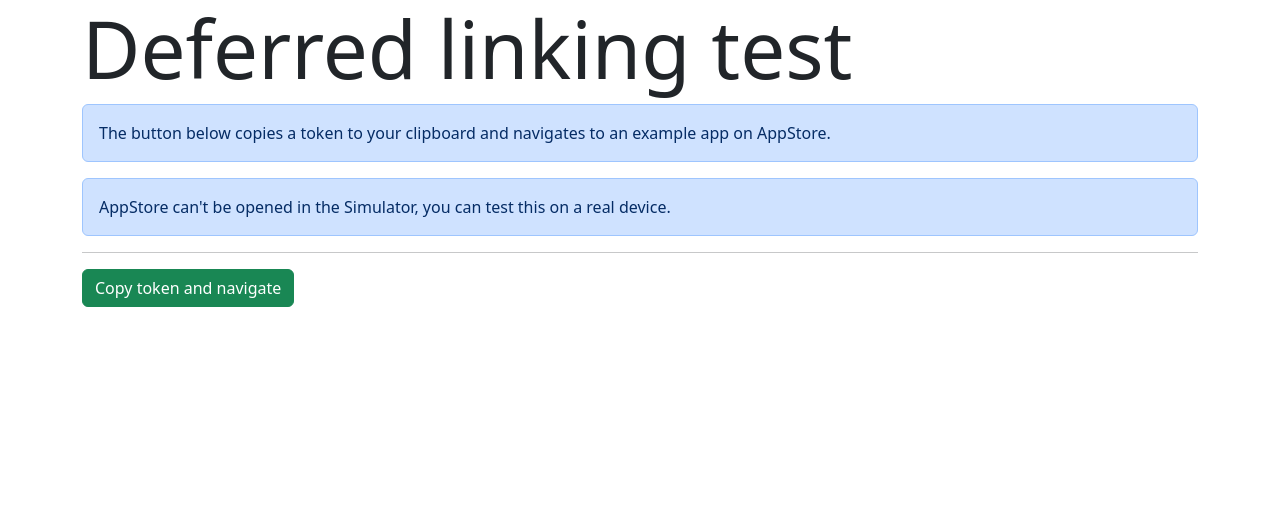
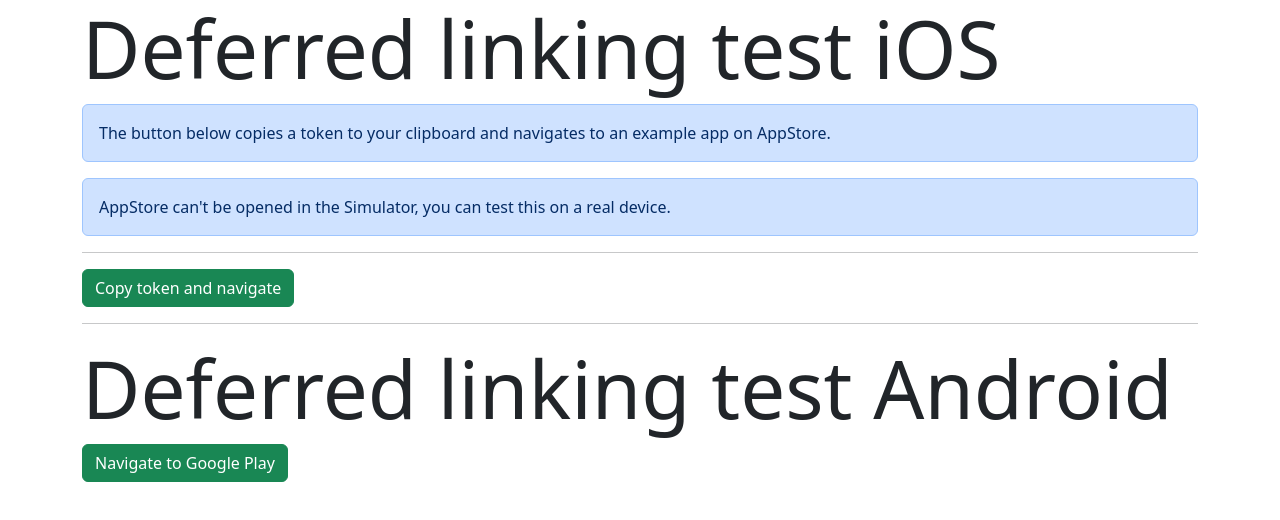
Before and after one commit to hesfsl/hesfsl.github.io, a plain HTML site: page index.html in a window 1280 px wide. Drawn offline with nearby package versions, Linux system fonts and the light colour scheme.

Commit message:
google play test

```diff
--- a/index.html
+++ b/index.html
@@ -8,7 +8,7 @@
   </head>
   <body>
     <div class="container-sm">
-        <h1 class="display-1">Deferred linking test</h1>
+        <h2 class="display-1">Deferred linking test iOS</h2>
 
         <div class="alert alert-primary" role="alert">
             The button below copies a token to your clipboard and navigates
@@ -25,6 +25,13 @@
         <button type="button" class="btn btn-success" id="deferred-link" onclick="cta();">
             Copy token and navigate
         </button>
+
+        <hr/>
+        <h2 class="display-1">Deferred linking test Android</h2>
+
+        <a class="btn btn-success" href="https://play.google.com/store/apps/details?id=com.firemaples.installreferrertest&referrer=utm_source%3Dcompany-site%26utm_medium%3Dcpc%26utm_term%3Dterm%26utm_content%3DeyJhbGciOiJIUzI1NiIsInR5cCI6IkpXVCJ9.eyJzdWIiOiIxMjM0NTY3ODkwIiwibmFtZSI6IkpvaG4gRG9lIiwiaWF0IjoxNTE2MjM5MDIyfQ.SflKxwRJSMeKKF2QT4fwpMeJf36POk6yJV_adQssw5c%26utm_campaign%3Dname%26anid%3Dadmob">
+          Navigate to Google Play
+        </a>
     </div>
     <script src="deferred-link.js"></script>
     <script src="https://cdn.jsdelivr.net/npm/bootstrap@5.3.0-alpha3/dist/js/bootstrap.bundle.min.js" integrity="sha384-ENjdO4Dr2bkBIFxQpeoTz1HIcje39Wm4jDKdf19U8gI4ddQ3GYNS7NTKfAdVQSZe" crossorigin="anonymous"></script>
```
